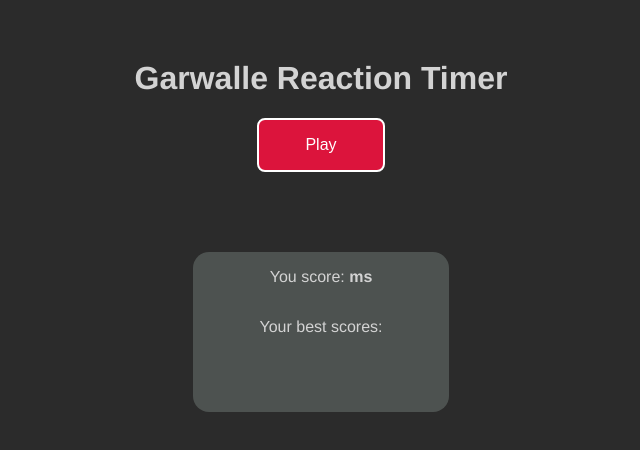
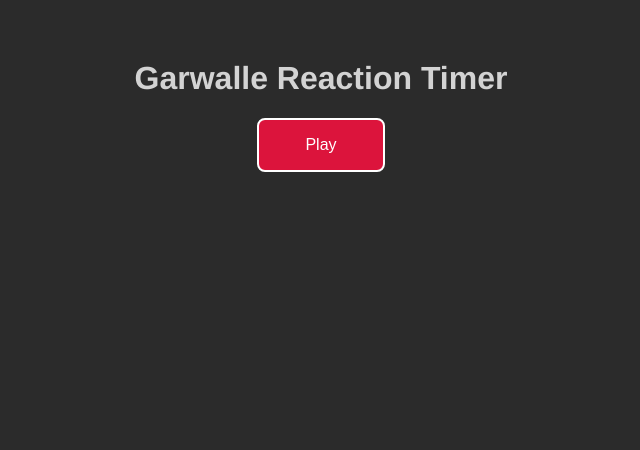
Before and after one commit to MartinJeanne/ReactionTimer, a Vue app: page / in a window 1280 px wide. Shown: the top 450 px of the page, without its empty margins (319-959 px from the left). Built offline with nearby package versions, Linux system fonts and the light colour scheme.

Commit message:
Finishing ans styling

```diff
--- a/src/components/Results.vue
+++ b/src/components/Results.vue
@@ -1,15 +1,15 @@
 <template>
-  <div id="score">
-    <p id="cureentScore">
-      You score: <b>{{ currentScore }}ms</b>
+  <div id="score" v-if="currentScore">
+    <p id="currentScore">
+      Your score: <b>{{ currentScore }}ms</b>
     </p>
-    <div>
+    <div id="bestScores">
       <p>Your best scores:</p>
-      <ol>
-        <li v-for="score in scores" :key="score">
-          {{ score }}
+      <ul>
+        <li v-for="(score, index) in scores" :key="score">
+          {{ index + 1 }}. {{ score }}
         </li>
-      </ol>
+      </ul>
     </div>
   </div>
 </template>
@@ -21,7 +21,6 @@ export default {
   },
   data() {
     return {
-      data: [],
       currentScore: null
     }
   },
@@ -47,11 +46,36 @@ p {
   display: inline-block;
 }
 
+ul {
+  list-style: none;
+  margin: 0;
+  padding: 0;
+}
+
 #score {
-  width: 20vw;
-  height: 20vh;
+  width: 30vw;
   margin: 10vh auto;
   background-color: rgb(77, 82, 80);
+  padding: 0 0.8vw 1vw 0.8vw;
   border-radius: 2vh;
 }
+
+#currentScore {
+  margin: 1.3vw;
+  font-size: 3vw;
+}
+
+#currentScore b {
+  color: rgb(255, 181, 196);
+}
+
+#bestScores p {
+  font-size: 1.8vw;
+  border-bottom: 2px solid rgba(255, 255, 255, 0.6);
+  margin: 0;
+}
+#bestScores li {
+  font-size: 1.8vw;
+  margin-top: 1vw;
+}
 </style>
```
